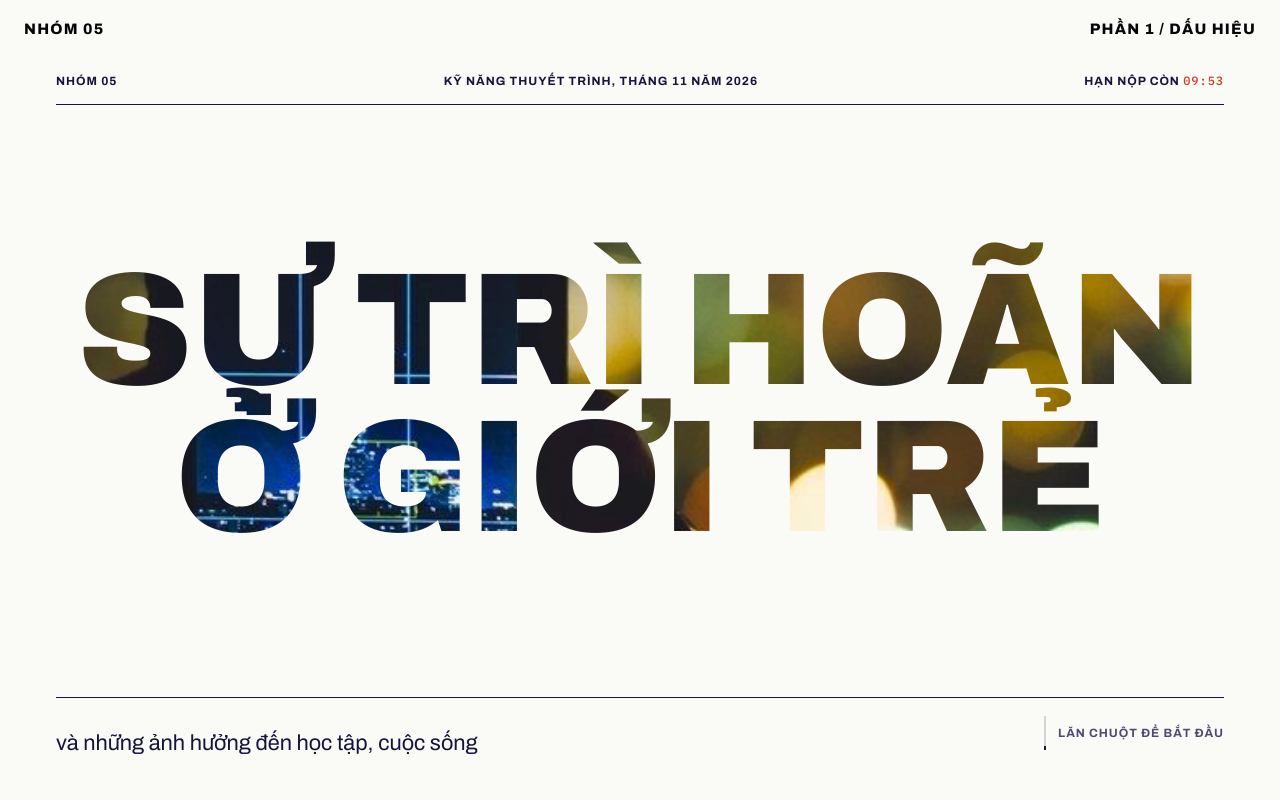
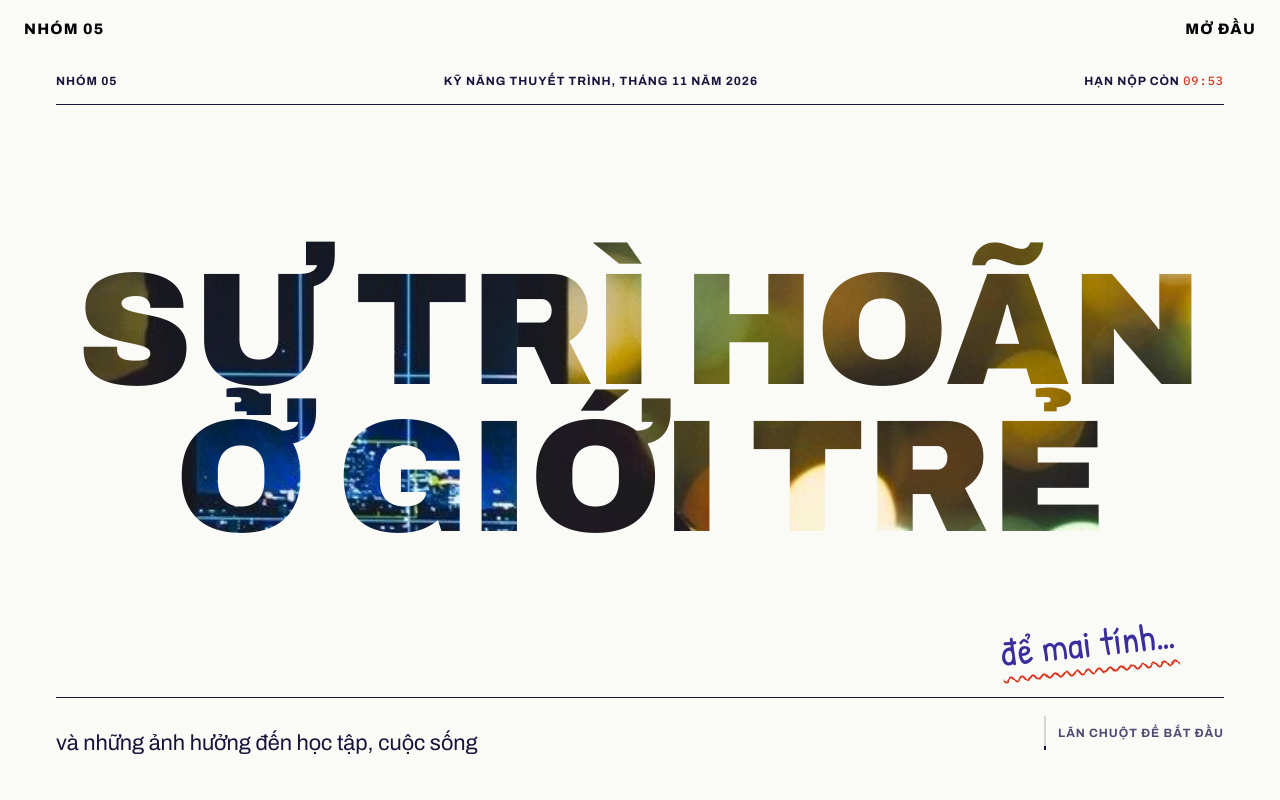
Before and after one commit to Shime-68kk/knttn5, a plain HTML site: page index.html in a window 1280 px wide. Shown: the top 800 px of the page. Drawn offline with Linux system fonts and the light colour scheme.

Commit message:
Cuộn mượt hơn và đưa "để mai tính" thành chữ ký của bài
- Hiệu ứng trôi êm theo cuộn thay vì nhảy theo từng nấc bánh xe chuột
- Cú lao xuyên chữ ở bìa phóng đều từ đầu đến cuối; rút ngắn bìa và phần Một buổi tối
- Cụm "để mai tính" viết tay, gạch đỏ lượn sóng ở bìa, buổi tối, biểu đồ học tập;
  bị gạch xoá ở phần kết; lời cảm ơn khép lại bằng "Hôm nay làm, không để mai"

Co-Authored-By: Claude Opus 5.5 <noreply@anthropic.com>

```diff
--- a/css/goc.css
+++ b/css/goc.css
@@ -67,6 +67,20 @@ ol, ul { padding: 0; list-style: none; }
 .so-lieu { font-family: var(--chu-so); font-weight: 500; font-variant-numeric: tabular-nums; }
 .do { color: var(--do); }
 
+/* Chữ ký của bài: cụm "để mai tính" luôn viết tay bằng bút mực tím, bị bút đỏ gạch lượn sóng như lỗi sai.
+   Xuất hiện ở bìa, buổi tối, biểu đồ học tập; cuối bài bị gạch xoá hẳn, và lời cảm ơn khép lại bằng "không để mai". */
+.chu-ky {
+  display: inline-block;
+  font-family: var(--chu-tay); color: var(--muc-but);
+  line-height: 1.15;
+  rotate: -3deg;
+  text-decoration: underline wavy var(--do);
+  text-decoration-thickness: 2px;
+  text-underline-offset: .28em;
+  text-decoration-skip-ink: none;
+}
+.chu-ky.tot { text-decoration: none; }
+
 /* Câu có số liệu: con số đặt to ngay trong câu */
 .cau-so { font-size: var(--co-dan); font-stretch: 92%; line-height: 1.35; max-width: 24ch; text-wrap: pretty; }
 .cau-so .so-to {
--- a/css/trang/buoi-toi.css
+++ b/css/trang/buoi-toi.css
@@ -7,6 +7,9 @@
 .toi-anh::before { content: ""; position: absolute; inset: 0; background: linear-gradient(90deg, rgba(8, 7, 26, .94) 0%, rgba(8, 7, 26, .8) 48%, rgba(8, 7, 26, .4) 100%); }
 .toi-anh::after { content: ""; position: absolute; inset: 0; background: #04030C; opacity: var(--dem, 0); transition: opacity .8s ease; }
 .toi .dong-thoi-gian li:last-child time { color: #FF7A5C; }
+.chu-ky-toi { margin-top: clamp(20px, 4vh, 36px); font-size: clamp(1.6rem, 2.6vw, 2.4rem); }
+.toi .chu-ky-toi { color: #CFC8FF; }
+.chu-ky-toi + .cau-chot { margin-top: clamp(14px, 2.5vh, 24px); }
 .toi .cau-chot .da { color: var(--muc); background-size: 100% 100% !important; background-position: 0 0; padding: .04em .18em; }
 .dong-thoi-gian { display: grid; gap: clamp(14px, 2.6vh, 26px); margin-top: clamp(24px, 4vh, 44px); }
 .dong-thoi-gian li {
--- a/css/trang/hoc-tap.css
+++ b/css/trang/hoc-tap.css
@@ -15,6 +15,8 @@
 .nhan-duong { font-family: var(--chu); font-weight: 700; font-stretch: 85%; font-size: 16px; }
 .nhan-tre { fill: var(--do); }
 .nhan-on { fill: var(--muc-2); }
+.chu-ky-svg { font-family: var(--chu-tay); font-size: 20px; fill: var(--muc-but); opacity: 0; transition: opacity .4s; }
+.bieu-do.bat-dau .chu-ky-svg, html:not(.co-js) .chu-ky-svg { opacity: 1; }
 .giao, .nhan-duong { opacity: 0; transition: opacity .4s; }
 .bieu-do.xong .giao, .bieu-do.xong .nhan-duong { opacity: 1; }
 html:not(.co-js) .giao, html:not(.co-js) .nhan-duong { opacity: 1; }
--- a/css/trang/ket.css
+++ b/css/trang/ket.css
@@ -21,6 +21,8 @@
 
 .cam-on-dau { display: grid; gap: 24px clamp(32px, 5vw, 80px); align-items: end; }
 .cam-on-dau > * { min-width: 0; }
+.chu-ky-cuoi { margin-top: clamp(16px, 3vh, 28px); font-size: clamp(1.5rem, 2.4vw, 2.2rem); }
+.chu-ky-cuoi span { display: block; margin-top: 4px; padding-left: 40%; font-size: .75em; color: var(--muc-2); }
 .nhom { display: grid; gap: 12px; min-width: min(100%, 340px); padding-left: 20px; border-left: 1px solid var(--muc); }
 /* Danh sách thành viên: họ tên bên trái, mã số sinh viên bên phải, hiện lần lượt từng người */
 .thanh-vien { display: grid; }
--- a/css/trang/mo-dau.css
+++ b/css/trang/mo-dau.css
@@ -23,6 +23,13 @@
   pointer-events: none;
 }
 .bia-dau, .bia-chan { display: flex; flex-wrap: wrap; justify-content: space-between; align-items: baseline; gap: 8px 24px; }
+.chu-ky-bia {
+  grid-row: 2; align-self: end; justify-self: end;
+  margin: 0 4% 4svh 0;
+  font-size: clamp(1.7rem, 3vw, 2.8rem);
+  rotate: -6deg;
+}
+@media (max-width: 699px) { .chu-ky-bia { justify-self: center; margin: 0 0 2svh; font-size: 1.6rem; } }
 .bia-dau { grid-row: 1; padding-bottom: 14px; border-bottom: 1.5px solid var(--muc); }
 .bia-chan { grid-row: 3; padding-top: 18px; border-top: 1.5px solid var(--muc); }
 .bia-phu { font-size: var(--co-dan); font-stretch: 92%; max-width: 34ch; }
--- a/index.html
+++ b/index.html
@@ -48,7 +48,7 @@
 <main>
 
   <!-- ============ BÌA (ghim: ảnh nằm trong lòng chữ, lăn chuột thì lao xuyên qua chữ) ============ -->
-  <section class="phan ghim bia" id="mo-dau" data-ten="Mở đầu" data-hieu-ung="bia" style="--dai:2.6">
+  <section class="phan ghim bia" id="mo-dau" data-ten="Mở đầu" data-hieu-ung="bia" style="--dai:2.3">
     <div class="dinh bia-dinh">
       <div class="bia-anh" aria-hidden="true"></div>
       <canvas class="bia-mat-na" aria-hidden="true"></canvas>
@@ -59,6 +59,7 @@
           <span>Kỹ năng thuyết trình, tháng 11 năm 2026</span>
           <span>Hạn nộp còn <b class="so-lieu do" id="dem-nguoc">09:59</b></span>
         </div>
+        <p class="chu-ky chu-ky-bia" aria-hidden="true">để mai tính…</p>
         <div class="bia-chan">
           <p class="bia-phu">và những ảnh hưởng đến học tập, cuộc sống</p>
           <p class="goi-cuon nhan"><i></i><span class="chi-chuot">Lăn chuột để bắt đầu</span><span class="chi-cham">Vuốt lên để bắt đầu</span></p>
@@ -69,7 +70,7 @@
   </section>
 
   <!-- ============ MỘT BUỔI TỐI (ghim, 5 nấc cuộn) ============ -->
-  <section class="phan ghim toi" id="buoi-toi" data-ten="Một buổi tối" data-hieu-ung="buoi-toi" style="--dai:5">
+  <section class="phan ghim toi" id="buoi-toi" data-ten="Một buổi tối" data-hieu-ung="buoi-toi" style="--dai:3.8">
     <div class="dinh">
       <div class="toi-anh" aria-hidden="true"></div>
       <div class="khung hai-cot">
@@ -81,6 +82,7 @@
             <li><time class="so-lieu">21:40</time><span>Thêm một video nữa.</span></li>
             <li><time class="so-lieu">23:30</time><span>Sách vẫn mở ở trang đầu.</span></li>
           </ol>
+          <p class="chu-ky chu-ky-toi" data-cho>“Thôi, để mai tính.”</p>
           <p class="cau-chot" data-cho><span class="da da-hong">Bạn có thấy quen?</span></p>
         </div>
         <div class="dien-thoai" aria-hidden="true">
@@ -226,6 +228,7 @@
             <g class="giao" id="diem-giao"><rect x="-6" y="-6" width="12" height="12" /><text y="30" text-anchor="middle">đảo chiều</text></g>
             <text class="nhan-duong nhan-tre" x="380" y="44" text-anchor="end">Người hay trì hoãn</text>
             <text class="nhan-duong nhan-on" x="34" y="164">Người không trì hoãn</text>
+            <text class="chu-ky-svg" x="42" y="232">để mai tính</text>
           </svg>
           <p class="ghi-cuoi viet-tay" data-cho>căng thẳng hơn, ốm nhiều hơn, điểm thấp hơn</p>
           <figcaption class="nguon">Minh hoạ xu hướng theo Tice và Baumeister, 1997</figcaption>
@@ -368,7 +371,10 @@
   <section class="phan thuong cam-on" id="cam-on" data-ten="Cảm ơn" data-hieu-ung="cam-on">
     <div class="khung">
       <div class="cam-on-dau">
-        <h2 class="tieu-de rat-lon">Cảm ơn cô và các bạn <span class="da da-vang">đã lắng nghe</span></h2>
+        <div>
+          <h2 class="tieu-de rat-lon">Cảm ơn cô và các bạn <span class="da da-vang">đã lắng nghe</span></h2>
+          <p class="chu-ky tot chu-ky-cuoi">Hôm nay làm, không để mai. <span>Nhóm 05</span></p>
+        </div>
         <div class="nhom">
           <p class="nhan">Nhóm 05</p>
           <ol class="thanh-vien">
--- a/js/cuon.js
+++ b/js/cuon.js
@@ -1,7 +1,7 @@
 /* Bộ máy cuộn: mỗi khung hình tính tiến độ cuộn của từng phần (0 → 1) và báo cho hiệu ứng của phần đó.
    Phần ghim: 0 khi phần chạm đỉnh màn hình, 1 khi sắp cuộn qua hết.
    Phần thường: 0 khi mép trên vừa ló khỏi đáy màn hình, 1 khi mép dưới vừa khuất ở đỉnh. */
-import { kep, chayDem, datLaiDem } from './tien-ich.js';
+import { kep, chayDem, datLaiDem, giamChuyenDong } from './tien-ich.js';
 import { xoaNetBut } from './but.js';
 
 export function khoiDong(hieuUng) {
@@ -10,15 +10,25 @@ export function khoiDong(hieuUng) {
   const thanhPhan = document.getElementById('thanh-phan');
   const hieu = (phan) => hieuUng[phan.dataset.hieuUng] || {};
   let cho = false;
+  let tCu = performance.now();
 
-  function capNhat() {
+  function capNhat(bayGio = performance.now()) {
     cho = false;
     const cao = innerHeight;
-    let giua = null;
+    let giua = null, conTroi = false;
+    // Bánh xe chuột nhảy từng nấc: tiến độ hiển thị đuổi theo tiến độ thật, mỗi khung hình đi 20% quãng còn lại
+    const dt = Math.min(64, Math.max(0, bayGio - tCu));
+    tCu = bayGio;
+    const he = giamChuyenDong ? 1 : 1 - Math.pow(.8, dt / 16.7);
     for (const phan of cacPhan) {
       const r = phan.getBoundingClientRect();
       const ghim = phan.classList.contains('ghim');
-      const p = ghim ? kep(-r.top / Math.max(1, r.height - cao)) : kep((cao - r.top) / (cao + r.height));
+      const muc = ghim ? kep(-r.top / Math.max(1, r.height - cao)) : kep((cao - r.top) / (cao + r.height));
+      const thay = r.bottom > 0 && r.top < cao;
+      if (phan._p === undefined || !thay) phan._p = muc;
+      else phan._p += (muc - phan._p) * he;
+      if (Math.abs(muc - phan._p) < .0004) phan._p = muc; else conTroi = true;
+      const p = phan._p;
       phan.style.setProperty('--p', p.toFixed(4));
 
       // Vào phần: chạy số nhảy, nét dạ quang, hiệu ứng riêng. Ra hẳn khỏi màn hình thì đặt lại để lần sau chạy lại.
@@ -40,6 +50,7 @@ export function khoiDong(hieuUng) {
     const tong = document.documentElement.scrollHeight - cao;
     thanhTienDo.style.setProperty('--tien-do', tong > 0 ? (scrollY / tong).toFixed(4) : 0);
     if (giua && thanhPhan.textContent !== giua.dataset.ten) thanhPhan.textContent = giua.dataset.ten;
+    if (conTroi) hen();
   }
 
   // Phần ghim có nội dung cao hơn màn hình (máy nhỏ, thanh công cụ trình duyệt chiếm chỗ): thu nhỏ cho vừa
--- a/js/trang/bia.js
+++ b/js/trang/bia.js
@@ -63,8 +63,9 @@ export default function taoBia() {
       veLai(sCu > 0 ? sCu : 1);
     },
     tien(p) {
-      const z = giamChuyenDong ? 0 : doan(p, .05, .72);
-      const s = 1 + Math.pow(z, 3.2) * 90;
+      // Phóng theo hàm mũ: mỗi đoạn cuộn bằng nhau phóng to thêm cùng một tỉ lệ, nên chuyển động đều, không ì rồi vọt
+      const z = giamChuyenDong ? 0 : doan(p, .02, .7);
+      const s = Math.exp(z * Math.log(90));
       if (Math.abs(s - sCu) > .0005) veLai(s);
       dat('--mo', giamChuyenDong ? 1 - doan(p, .3, .5) : 1 - doan(p, .7, .76));
       dat('--noi', 1 - doan(p, 0, .12));
--- a/js/trang/buoi-toi.js
+++ b/js/trang/buoi-toi.js
@@ -16,6 +16,7 @@ export default function taoBuoiToi() {
   const suDung = document.getElementById('dt-su-dung');
   const thongBao = [...phan.querySelectorAll('.tb')];
   const cauChot = phan.querySelector('.cau-chot');
+  const chuKy = phan.querySelector('.chu-ky-toi');
   let buocCu = 0, phut = 0, dungDem = () => {};
 
   return {
@@ -38,6 +39,7 @@ export default function taoBuoiToi() {
       dungDem();
       dungDem = hoatCanh(700, (e) => { suDung.textContent = docPhut(Math.round(tu + (phutMoi - tu) * e)); });
       thongBao.forEach((tb) => tb.classList.toggle('bat', buoc > +tb.dataset.tb));
+      batKhi(chuKy, buoc >= 4);
       batKhi(cauChot, buoc >= 5);
       // Càng về khuya, nền càng tối
       phan.style.setProperty('--dem', [0, 0, .2, .4, .6, .7][buoc]);
--- a/js/trang/hoc-tap.js
+++ b/js/trang/hoc-tap.js
@@ -35,6 +35,7 @@ export default function taoHocTap() {
     tien(p) {
       duongOn.style.strokeDashoffset = 1 - doan(p, 0, .45);
       duongTre.style.strokeDashoffset = 1 - doan(p, .05, .5);
+      bieuDo.classList.toggle('bat-dau', p > .03);
       bieuDo.classList.toggle('xong', p > .5);
       batKhi(ghiCuoi, p > .58);
       batKhi(soBen, p > .74);
```
